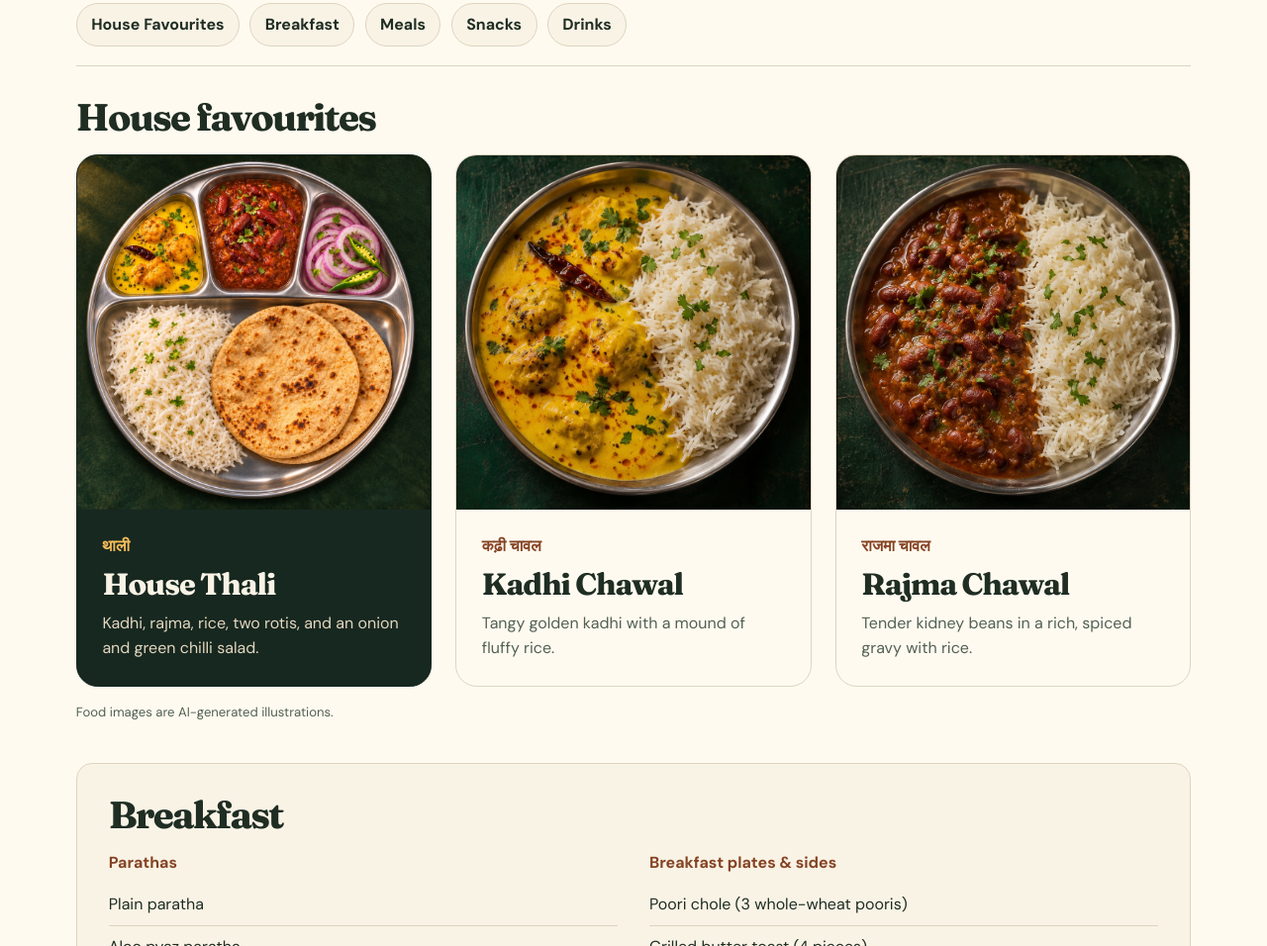
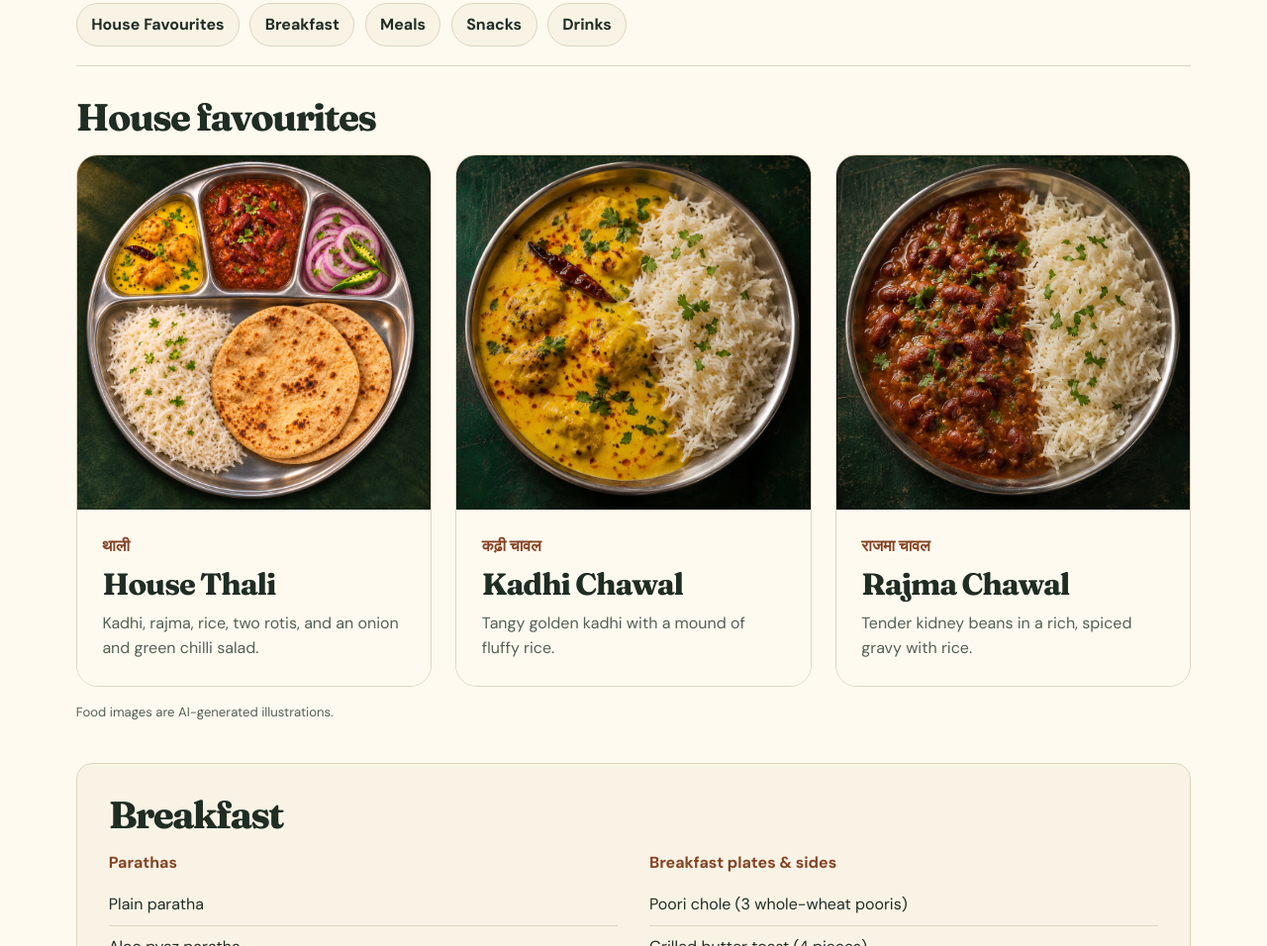
Before and after one commit to rahul27k8/spicy-restaurant, a plain HTML site: page index.html in a window 1280 px wide. Shown: the part 958-1914 px from the top of the page at 99% size. Drawn offline with Linux system fonts and the light colour scheme.

Commit message:
Unify dish cards and add subtle motion

```diff
--- a/index.html
+++ b/index.html
@@ -62,7 +62,7 @@
         <section class="menu-featured" id="specialities" aria-labelledby="specialities-title">
           <h3 id="specialities-title">House favourites</h3>
           <div class="dish-grid">
-            <article class="dish dish-thali">
+            <article class="dish">
             <img src="./assets/house-thali.jpg" alt="Round four-section thali with rice and two rotis in the large section, kadhi at the top left, rajma in the middle, and onion and green chilli salad at the top right" width="1000" height="1000" loading="lazy">
             <div class="dish-info">
               <p class="dish-name" lang="hi">थाली</p>
@@ -247,5 +247,6 @@
       <a href="#top">Back to top <span aria-hidden="true">↑</span></a>
     </div>
   </footer>
+  <script src="./script.js" defer></script>
 </body>
 </html>
--- /dev/null
+++ b/script.js
@@ -0,0 +1,22 @@
+const motionPreference = window.matchMedia("(prefers-reduced-motion: reduce)");
+
+if ("IntersectionObserver" in window) {
+  const revealObserver = new IntersectionObserver((entries, observer) => {
+    entries.forEach((entry) => {
+      if (!entry.isIntersecting) return;
+
+      if (!motionPreference.matches) {
+        entry.target.classList.add("reveal-in");
+        entry.target.addEventListener("animationend", () => {
+          entry.target.classList.remove("reveal-in");
+        }, { once: true });
+      }
+
+      observer.unobserve(entry.target);
+    });
+  }, { threshold: 0.12 });
+
+  document.querySelectorAll(
+    ".hero-copy, .hero-photo, .section-head, .dish, .menu-group, .review, .visit-intro"
+  ).forEach((element) => revealObserver.observe(element));
+}
--- a/styles.css
+++ b/styles.css
@@ -66,9 +66,9 @@ h3 { font-size: clamp(2rem, 3vw, 3rem); }
 .section-head > p, .dish-info > p:last-child, .photo-note { color: var(--muted); }
 .reviews .eyebrow { color: var(--accent); }
 .dish-grid { display: grid; grid-template-columns: repeat(3, minmax(0, 1fr)); gap: clamp(1rem, 2vw, 1.5rem); }
-.dish { overflow: hidden; border: 1px solid var(--rule); border-radius: 1.35rem; background: var(--surface); }
-.dish img { aspect-ratio: 1; object-fit: cover; }
-.dish-info { padding: clamp(1.2rem, 2vw, 1.6rem); }
+.dish { transition: transform .3s ease, box-shadow .3s ease; overflow: hidden; border: 1px solid var(--rule); border-radius: 1.35rem; background: var(--surface); }
+.dish img { aspect-ratio: 1; object-fit: cover; transition: transform .5s ease; }
+.dish-info { position: relative; background: var(--surface); padding: clamp(1.2rem, 2vw, 1.6rem); }
 .dish-name { margin-bottom: .55rem; color: var(--accent); font-weight: 700; }
 .dish-info > p:last-child { margin-top: .65rem; }
 .photo-note { margin-top: 1rem; font-size: .82rem; }
@@ -121,9 +121,6 @@ footer .brand-mark { color: var(--gold); }
 .menu-featured, .menu-group, #mixed-plate { scroll-margin-top: 1rem; }
 .menu-featured { margin-block: 2rem 2.5rem; }
 .menu-featured > h3, .menu-group > h3 { margin-bottom: 1.15rem; }
-.dish-thali { background: var(--forest); color: var(--paper); border-color: var(--forest); }
-.dish-thali .dish-name { color: var(--gold); }
-.dish-thali .dish-info > p:last-child { color: #e3d7bf; }
 .dish-heading h4 { font: 750 clamp(1.5rem, 2.4vw, 2rem)/1.1 var(--display); letter-spacing: -.035em; }
 .menu-grid { display: grid; gap: 1rem; }
 .menu-group { padding: clamp(1.05rem, 3vw, 2rem); background: var(--paper); border: 1px solid var(--rule); border-radius: 1rem; }
@@ -139,3 +136,22 @@ footer .brand-mark { color: var(--gold); }
 }
 
 .hero-photo img { object-position: center 35%; }
+
+.button, .nav-cta, .menu-nav a { transition: background-color .2s ease, color .2s ease, border-color .2s ease, transform .2s ease; }
+.button span, .text-link span { transition: transform .25s ease; }
+.menu-nav a:focus-visible { outline-color: var(--accent); }
+@media (hover: hover) and (prefers-reduced-motion: no-preference) {
+  .dish:hover { transform: translateY(-6px); box-shadow: 0 16px 36px #17282014; }
+  .dish:hover img { transform: scale(1.035); }
+  .button:hover, .nav-cta:hover { transform: translateY(-2px); }
+  .button:hover span, .text-link:hover span { transform: translateY(3px); }
+}
+@keyframes reveal {
+  from { opacity: .2; transform: translateY(20px); }
+  to { opacity: 1; transform: translateY(0); }
+}
+.reveal-in { animation: reveal .65s cubic-bezier(.2,.65,.3,1) both; }
+@media (prefers-reduced-motion: reduce) {
+  .reveal-in { animation: none; }
+  .dish, .dish img, .button, .nav-cta, .menu-nav a, .button span, .text-link span { transition: none; }
+}
```
